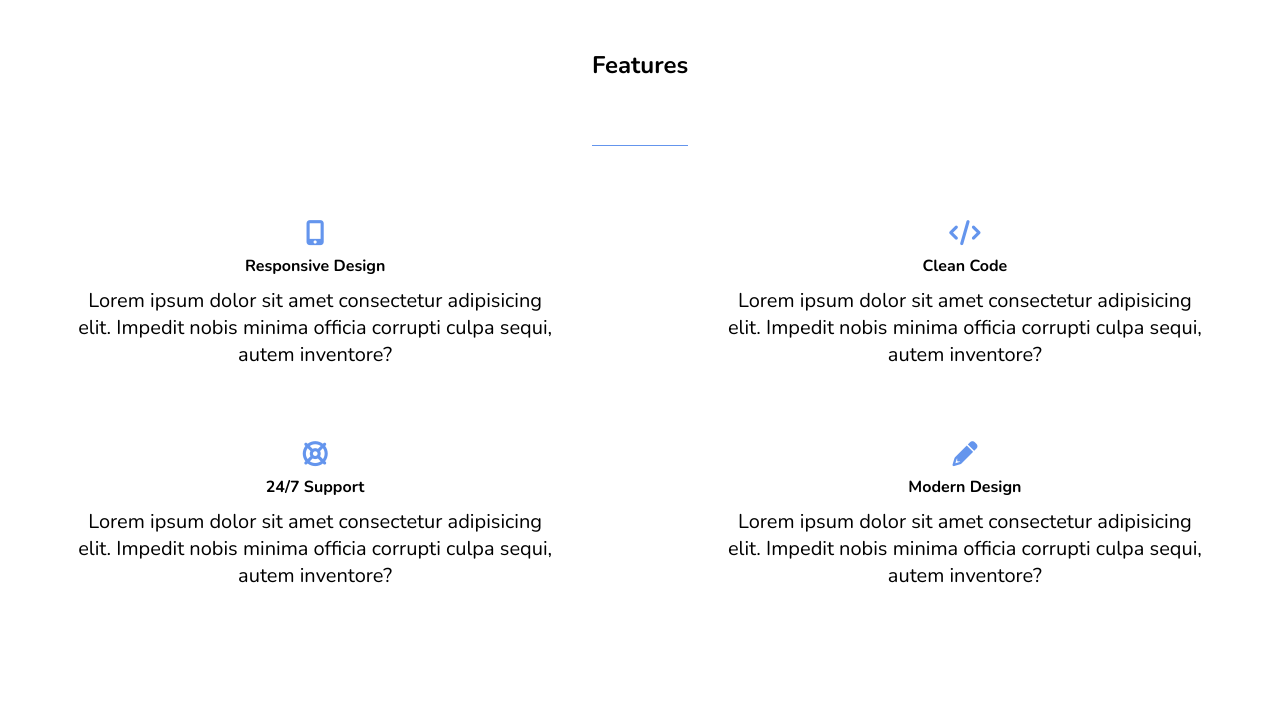
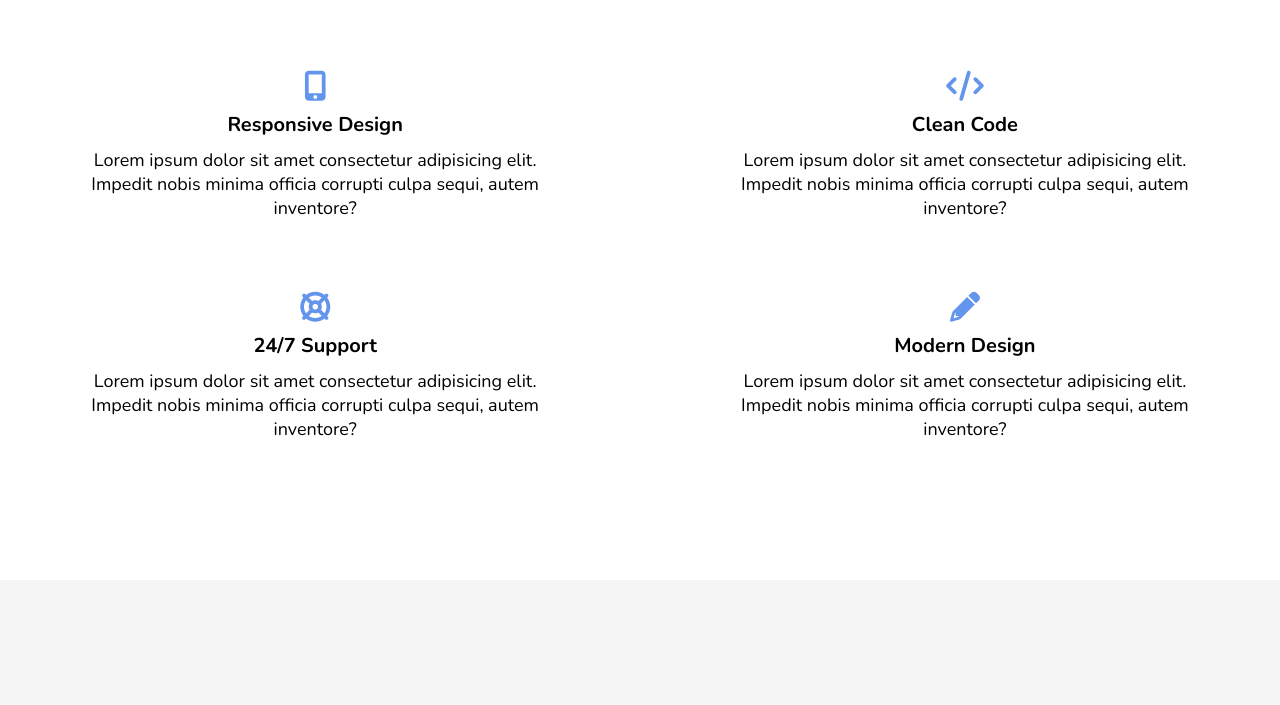
Before and after one commit to HenryHitak/responsive-git, a plain HTML site: page index.html in a window 1280 px wide. Shown: the part 671-1376 px from the top of the page. Drawn offline with nearby package versions, Linux system fonts and the light colour scheme.

Commit message:
features upload

```diff
--- a/css/stylesheet.css
+++ b/css/stylesheet.css
@@ -294,6 +294,32 @@ html {
 
 @media (min-width: 600px) {
 
+    .features {
+        padding-top: 5%;
+        padding-bottom: 5%;
+    }
+
+    .features > artilce {
+        justify-content: space-between;
+    }
+
+    .features > h2{
+        font-size: 36px;
+        padding-bottom: 2%;
+    }
+
+    .features h4{
+        font-size: 20px;
+    }
+
+    .features p {
+        font-size: 18px;
+    }
+
+    .features i{
+        font-size: 30px;
+    }
+
     .computer div {
         justify-content: center;
         width: 80%;
```
